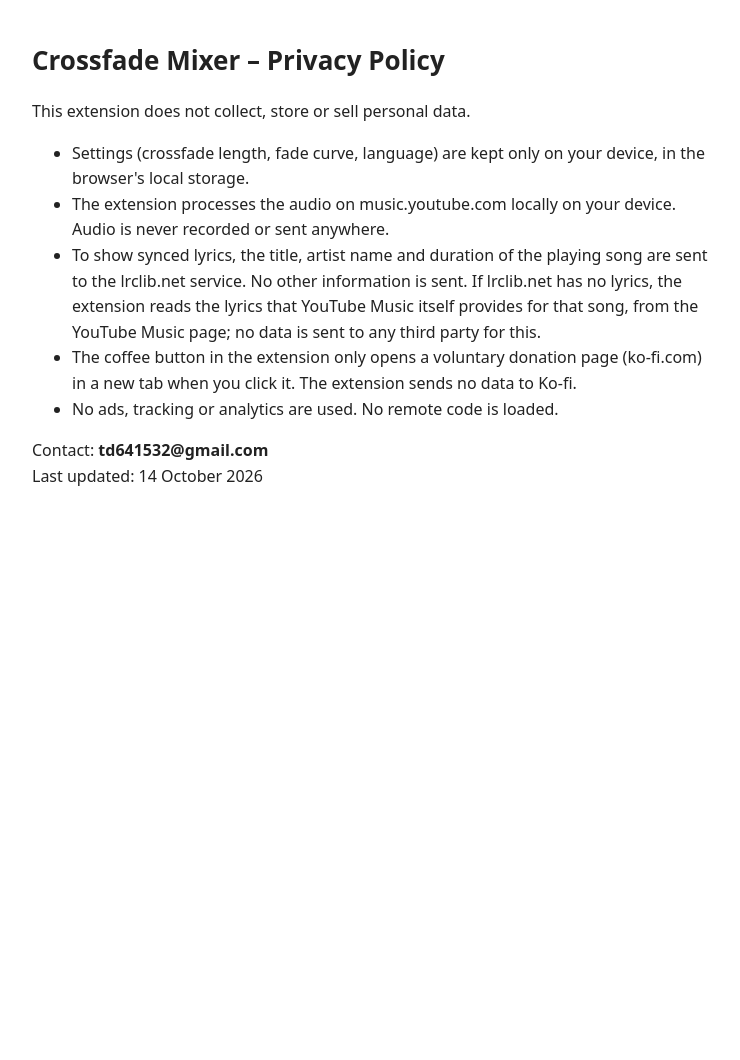
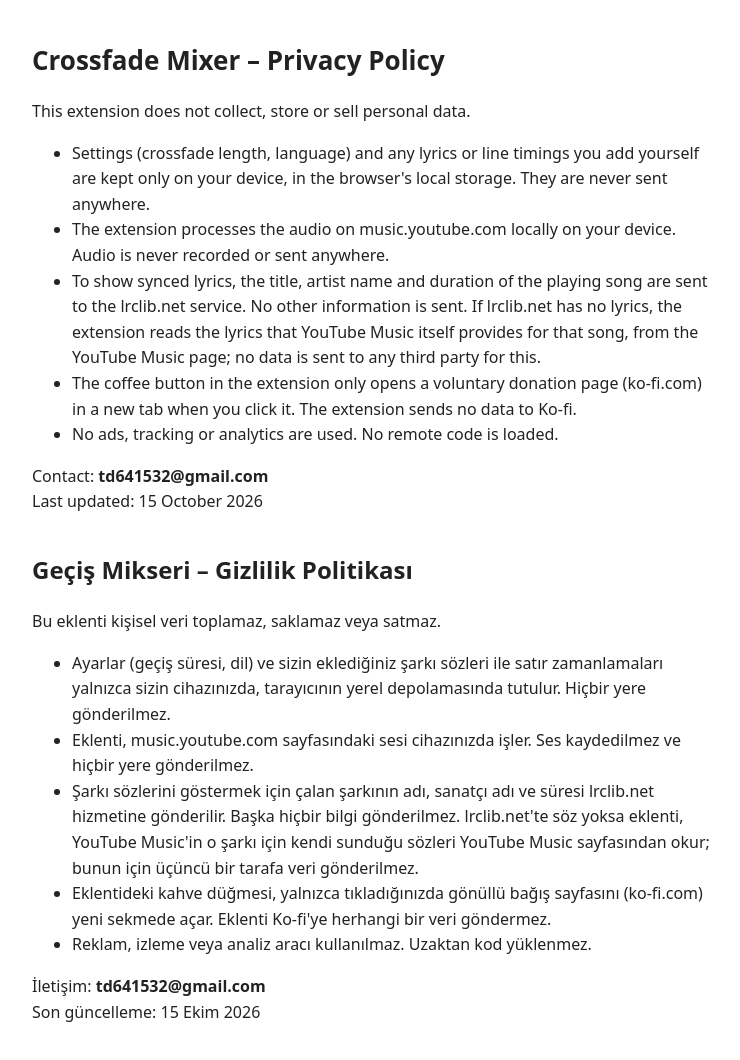
Before and after one commit to selman12321/Privacy, a plain HTML site: page index.html in a window 1280 px wide. Shown: the whole page, without its empty margins (268-1008 px from the left). Before the commit the page ends 800 px from the top, so only its background shows below. Drawn offline with Linux system fonts and the light colour scheme.

Commit message:
Add files via upload

```diff
--- a/index.html
+++ b/index.html
@@ -5,11 +5,21 @@
 <h1>Crossfade Mixer – Privacy Policy</h1>
 <p>This extension does not collect, store or sell personal data.</p>
 <ul>
-<li>Settings (crossfade length, fade curve, language) are kept only on your device, in the browser's local storage.</li>
+<li>Settings (crossfade length, language) and any lyrics or line timings you add yourself are kept only on your device, in the browser's local storage. They are never sent anywhere.</li>
 <li>The extension processes the audio on music.youtube.com locally on your device. Audio is never recorded or sent anywhere.</li>
 <li>To show synced lyrics, the title, artist name and duration of the playing song are sent to the lrclib.net service. No other information is sent. If lrclib.net has no lyrics, the extension reads the lyrics that YouTube Music itself provides for that song, from the YouTube Music page; no data is sent to any third party for this.</li>
 <li>The coffee button in the extension only opens a voluntary donation page (ko-fi.com) in a new tab when you click it. The extension sends no data to Ko-fi.</li>
 <li>No ads, tracking or analytics are used. No remote code is loaded.</li>
 </ul>
-<p>Contact: <b>td641532@gmail.com</b><br>Last updated: 14 October 2026</p>
+<p>Contact: <b>td641532@gmail.com</b><br>Last updated: 15 October 2026</p>
+<h2>Geçiş Mikseri – Gizlilik Politikası</h2>
+<p>Bu eklenti kişisel veri toplamaz, saklamaz veya satmaz.</p>
+<ul>
+<li>Ayarlar (geçiş süresi, dil) ve sizin eklediğiniz şarkı sözleri ile satır zamanlamaları yalnızca sizin cihazınızda, tarayıcının yerel depolamasında tutulur. Hiçbir yere gönderilmez.</li>
+<li>Eklenti, music.youtube.com sayfasındaki sesi cihazınızda işler. Ses kaydedilmez ve hiçbir yere gönderilmez.</li>
+<li>Şarkı sözlerini göstermek için çalan şarkının adı, sanatçı adı ve süresi lrclib.net hizmetine gönderilir. Başka hiçbir bilgi gönderilmez. lrclib.net'te söz yoksa eklenti, YouTube Music'in o şarkı için kendi sunduğu sözleri YouTube Music sayfasından okur; bunun için üçüncü bir tarafa veri gönderilmez.</li>
+<li>Eklentideki kahve düğmesi, yalnızca tıkladığınızda gönüllü bağış sayfasını (ko-fi.com) yeni sekmede açar. Eklenti Ko-fi'ye herhangi bir veri göndermez.</li>
+<li>Reklam, izleme veya analiz aracı kullanılmaz. Uzaktan kod yüklenmez.</li>
+</ul>
+<p>İletişim: <b>td641532@gmail.com</b><br>Son güncelleme: 15 Ekim 2026</p>
 </body></html>
```
